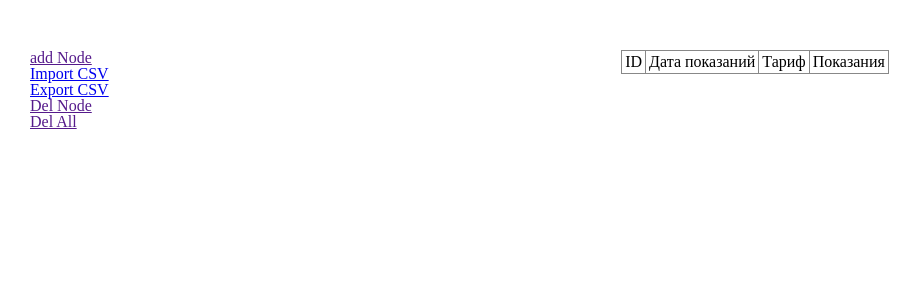
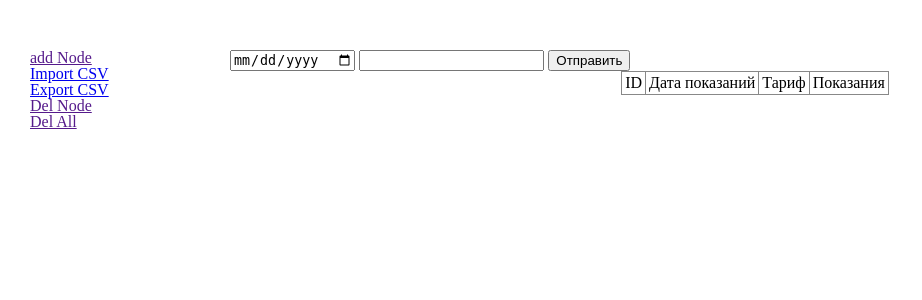
Before and after one commit to DeeperGhost/home_services, a Flask app: template templates/indicators.html in a window 1280 px wide. Shown: the part 94-394 px from the top of the page, without its empty margins (0-922 px from the left). Run offline with Flask 2, Linux system fonts and the light colour scheme; the template is opened without the code that fills it, so the values that code supplies are empty; some web fonts are replaced.

Commit message:
next add code

```diff
--- a/static/css/indicators.css
+++ b/static/css/indicators.css
@@ -1,16 +1,21 @@
-.base{
+.electro_form {
+		border-collapse: collapse;
+    	border-spacing: 0;
+    	margin-left: auto;
+        margin-right: auto;
+    	overflow: hidden;
+}
+.input_metr{
+}
 
-
-  }
 .left_col{/* Левая колонка */
  float: left; /* Обтекание справа */
  width: 200px; /* Ширина колонки */
  margin-left: 30px; /* Отступ слева */
+}
 
-}
 .right_col{/* Правая колонка */
  margin-left: 200px; /* Отступ слева */
-
 }
 
 table {
@@ -20,6 +25,7 @@ table {
     margin-right: auto;
 	overflow: hidden;
 }
+
 table th, table td {
 	border: 1px solid #888;
 	padding:3px;
@@ -27,6 +33,7 @@ table th, table td {
 	vertical-align: middle;
 	position: relative;
 }
+
 table th, table td {
 	border: 1px solid #888;
 	padding: 3px;
@@ -34,6 +41,7 @@ table th, table td {
 	vertical-align: middle;
 	position: relative;
 }
+
 table td:hover {
 	background: #fffabe;
 }
--- a/templates/indicators.html
+++ b/templates/indicators.html
@@ -2,18 +2,12 @@
 <html lang="en">
 <head>
     <meta charset="UTF-8">
-
     <title>Home</title>
-
         <link rel="stylesheet" type="text/css" href="{{ url_for('static', filename='css/reset.css') }}">
         <link rel=stylesheet type=text/css href="{{ url_for('static', filename='css/header.css') }}">
         <link rel=stylesheet type=text/css href="{{ url_for('static', filename='css/style.css') }}">
         <link rel=stylesheet type=text/css href="{{ url_for('static', filename='css/indicators.css') }}">
-
-
 </head>
-
-
 <header>
     <nav class="menu">
         <ul>
@@ -24,13 +18,12 @@
         </ul>
     </nav>
 </header>
-
 <body>
 
     <div class="left_col">
         <ul>
             <li><a href="" >add Node</a></li>
-            <li><a href="{{url_for('indicators.download_csv')}}" >Import CSV</a></li>
+            <li><a href="{{url_for('indicators.import_csv')}}" >Import CSV</a></li>
             <li><a href="{{url_for('indicators.export_csv')}}" >Export CSV</a></li>
             <li><a href="" >Del Node</a></li>
             <li><a href="" >Del All</a></li>
@@ -38,6 +31,13 @@
     </div>
 
     <div class="right_col">
+
+        <form action="/add_electro" method="POST" name="form" class="electro_form">
+            <input type="date" name="date" class="input_date">
+            <input type="number" name="number" class="input_metr">
+            <input type="submit" value="Отправить">
+        </form>
+
         <table>
 
             <tr>
@@ -63,12 +63,7 @@
                 </tr>
                 {% endfor %}
             {% endif %}
-
         </table>
-
-
-
     </div>
-
 </body>
 </html>
--- a/views/upload.py
+++ b/views/upload.py
@@ -13,16 +13,12 @@ upload = Blueprint('upload', __name__, template_folder='templates')
 def upload_files():
     # Загрузка файлов на сервер
         if flask.request.method == "POST":
-
             files = flask.request.files.getlist("files")
-
             # Не пустой ли список файлов
             if files[0].filename == '':
                 return render_template('upload.html')
-
             count = 0
             for file in files:
-
                 file.save(pathWork+file.filename)
                 count += 1
             print(count)
```
Also changed, not shown: PGdatabase.py (+11 -5 lines), views/indicators.py (+19 -7 lines).
